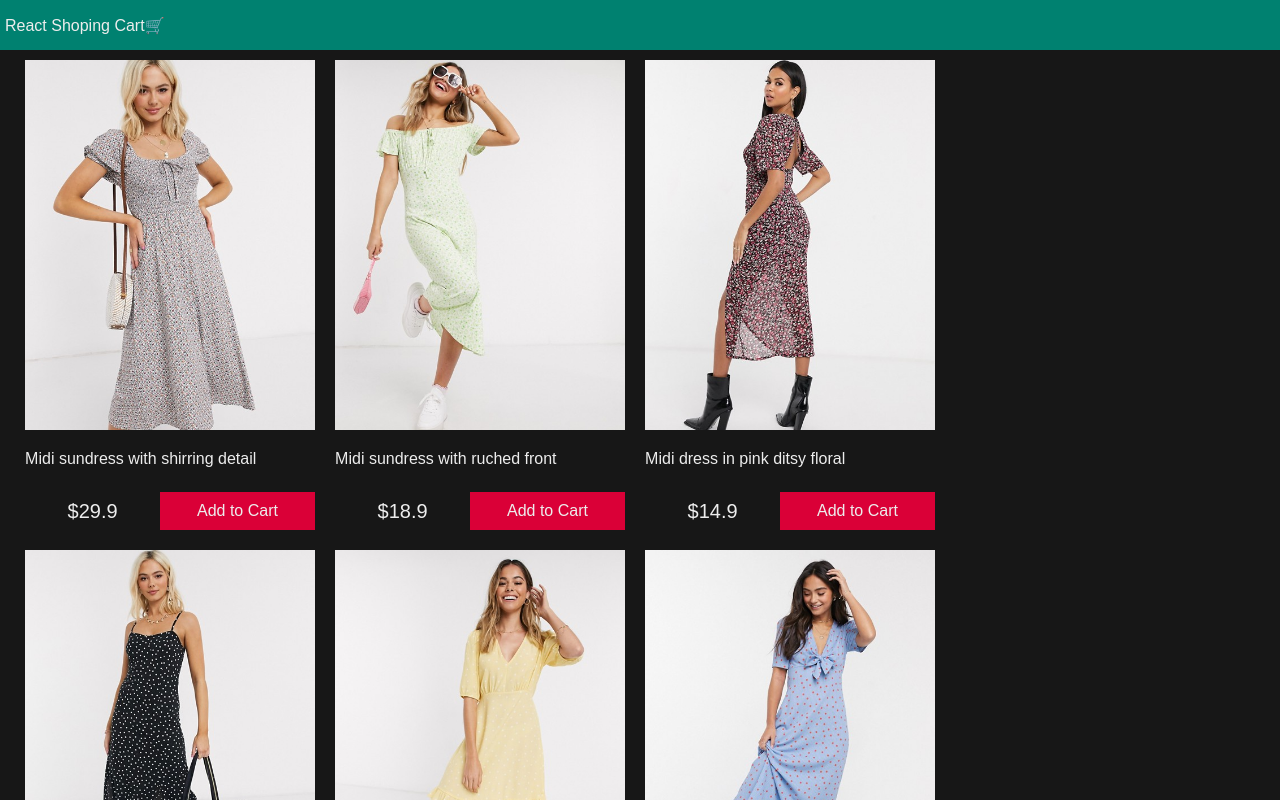
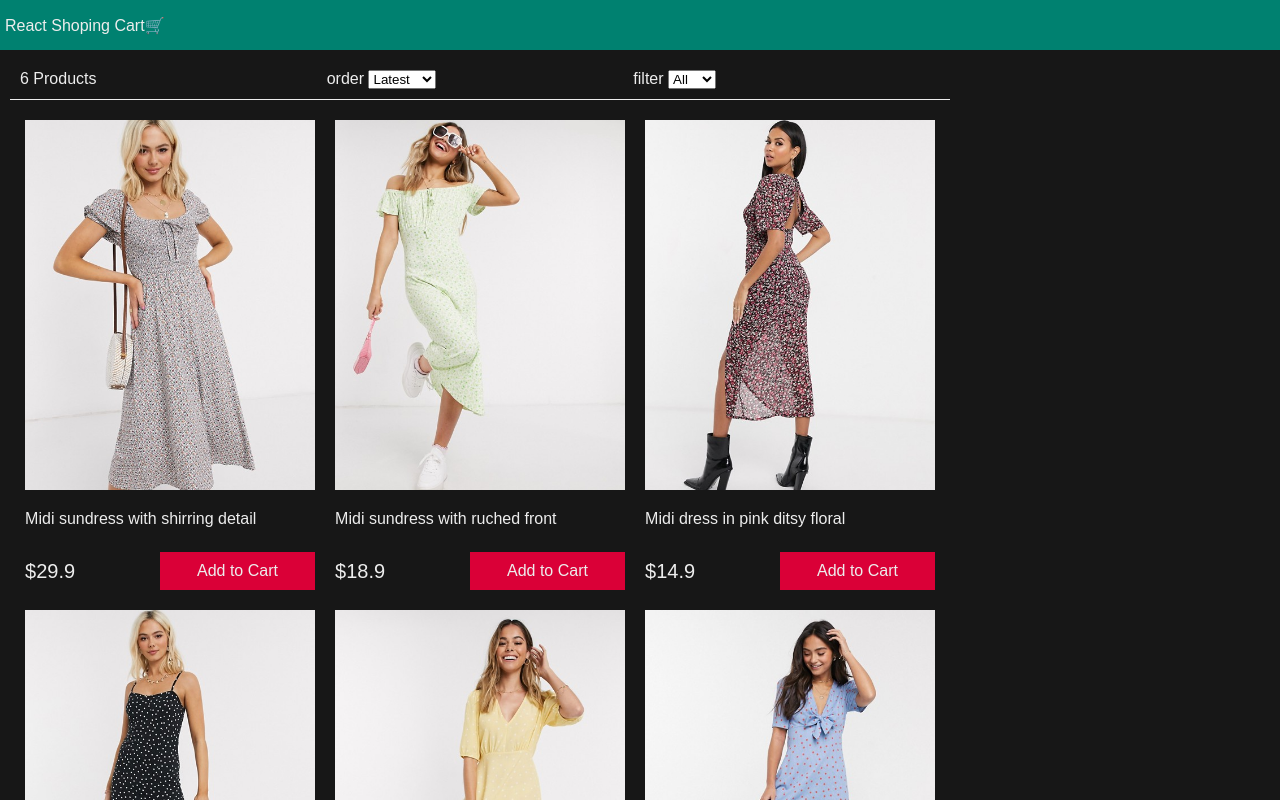
Before and after one commit to Mahdi-heydari/react-shopping-cart, a React (Create React App) app: page / in a window 1280 px wide. Shown: the top 800 px of the page. Built offline with nearby package versions, Linux system fonts and the light colour scheme; the HTML template or start-up script is replaced by a standard one.

Commit message:
created "filter" component and logic

```diff
--- a/src/App.js
+++ b/src/App.js
@@ -13,7 +13,7 @@ export default function App() {
 
   return (
     <>
-      <AppLayout productState={productState} sizeState={sizeState} sortState={sortState}  />
+      <AppLayout productState={productState}  sizeState={sizeState} sortState={sortState}  />
     </>
   )
 }
--- /dev/null
+++ b/src/UI/EmptyPage.js
@@ -0,0 +1,9 @@
+import "./style Components/emptyPage/index.css"
+
+export default function EmptyPage() {
+  return (
+    <span>
+      I didn't find what you needed :(
+    </span>
+  )
+}
--- a/src/UI/Main.js
+++ b/src/UI/Main.js
@@ -1,15 +1,17 @@
-import ProductsList from "../components/ProductsList/ProductsList"
-import "./style Components/main/index.css"
+import ProductsList from "../components/ProductsList/ProductsList";
+import Filter from "../components/filter/Filter";
+import "./style Components/main/index.css";
 
-export default function Main({productState,sizeState,sortState}) {
+export default function Main({ productState, sizeState, sortState }) {
   return (
     <main>
       <div className="content">
         <div className="main">
-          <ProductsList productState={productState} />
+          <Filter productState={productState} sizeState={sizeState} sortState={sortState}  />
+          <ProductsList productState={productState}/>
         </div>
         <div className="sidebar"></div>
       </div>
     </main>
-  )
+  );
 }
--- /dev/null
+++ b/src/UI/style Components/emptyPage/index.css
@@ -0,0 +1 @@
+/* I still have no idea for this page */
--- a/src/UI/style Components/main/index.css
+++ b/src/UI/style Components/main/index.css
@@ -1,5 +1,6 @@
 main {
   grid-area: main;
+  margin-bottom: 2rem;
 }
 
 .content {
--- a/src/components/ProductsList/ProductsList.js
+++ b/src/components/ProductsList/ProductsList.js
@@ -1,15 +1,20 @@
+import EmptyPage from "../../UI/EmptyPage";
 import ProductItems from "../productItems/ProductItems";
-import "./index.css"
+import "./index.css";
 
 export default function ProductsList({ productState }) {
   const { products, setProducts } = productState;
-
+  console.log(Boolean(products.length));
   return (
     <div>
       <ul className="productsList">
-        {products.map((product) => (
-          <ProductItems key={product._id} product={product} />
-        ))}
+        {Boolean(products.length) ? (
+          products.map((product) => (
+            <ProductItems key={product._id} product={product} />
+          ))
+        ) : (
+          <EmptyPage />
+        )}
       </ul>
     </div>
   );
--- /dev/null
+++ b/src/components/filter/Filter.js
@@ -0,0 +1,60 @@
+import "./index.css";
+import data from "../../data/data.json";
+
+export default function Filter({ productState, sizeState, sortState }) {
+  const { products, setProducts } = productState;
+  const { size, setSize } = sizeState;
+  const { sort, setSort } = sortState;
+
+
+   // func for sorting products
+   function sortProducts(value) {
+    let updateProduct=products.slice();
+        updateProduct = updateProduct.sort((a,b)=> (
+           value === "lowest" ? ((a.price < b.price)? 1 :-1 ) : value === "highest" ? ((a.price > b.price)? 1 :11 ) : ((a._id > b._id)? 1 :-1 )
+           ))
+        setSort(value)
+        setProducts(updateProduct);
+    }
+
+  // func for filtering products
+  function filterProducts(value) {
+    // debugger
+    if (value === "") {
+      setSize(value);
+      setProducts(data.products);
+    } else {
+      const updateProduct = data.products.filter(
+        (productItem) => productItem.availableSizes.indexOf(value) >= 0
+      );
+      setSize(value);
+      setProducts(updateProduct);
+    }
+  }
+
+  return (
+    <div className="filter">
+      <div className="filter-result">{products.length} Products</div>
+      <div className="filter-sort">
+        order{" "}
+        <select value={sort} onChange={(e) => sortProducts(e.target.value)}>
+          <option>Latest</option>
+          <option className="lowest">Lowest</option>
+          <option className="highest">Highest</option>
+        </select>
+      </div>
+      <div className="filter-size">
+        filter{" "}
+        <select value={size} onChange={(e) => filterProducts(e.target.value)}>
+          <option value="">All</option>
+          <option value="XS">XS</option>
+          <option value="S">S</option>
+          <option value="M">M</option>
+          <option value="L">L</option>
+          <option value="XL">XL</option>
+          <option value="XXL">XXL</option>
+        </select>
+      </div>
+    </div>
+  );
+}
--- /dev/null
+++ b/src/components/filter/index.css
@@ -0,0 +1,11 @@
+.filter{
+    display: flex;
+    justify-content: space-between;
+    padding: 1rem;
+    margin: 1rem;
+    border-bottom: 0.1rem #ededed solid;
+}
+
+.filter div{
+    flex: 1;
+}
--- a/src/index.css
+++ b/src/index.css
@@ -55,3 +55,7 @@ ul {
   color: #da0037;
   font-weight: bold;
 }
+
+span{
+  display: flex;
+}
```
